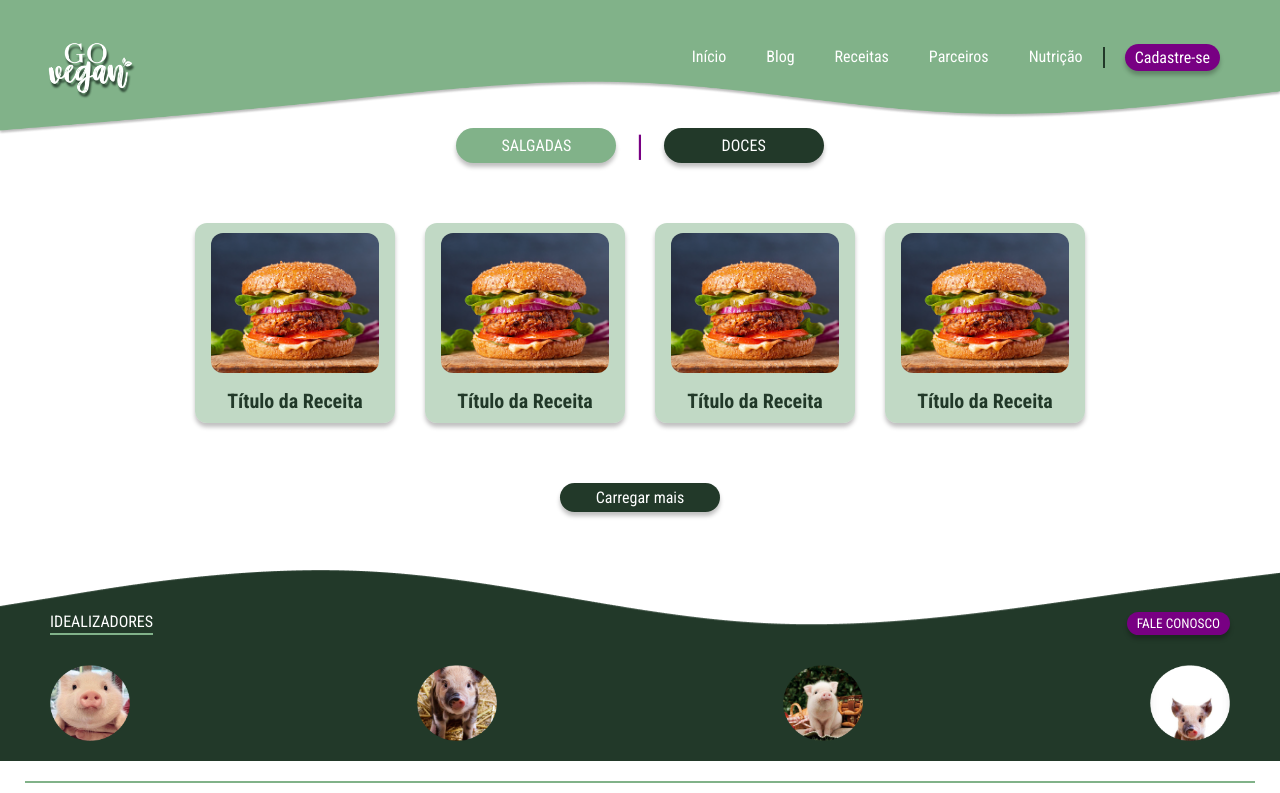
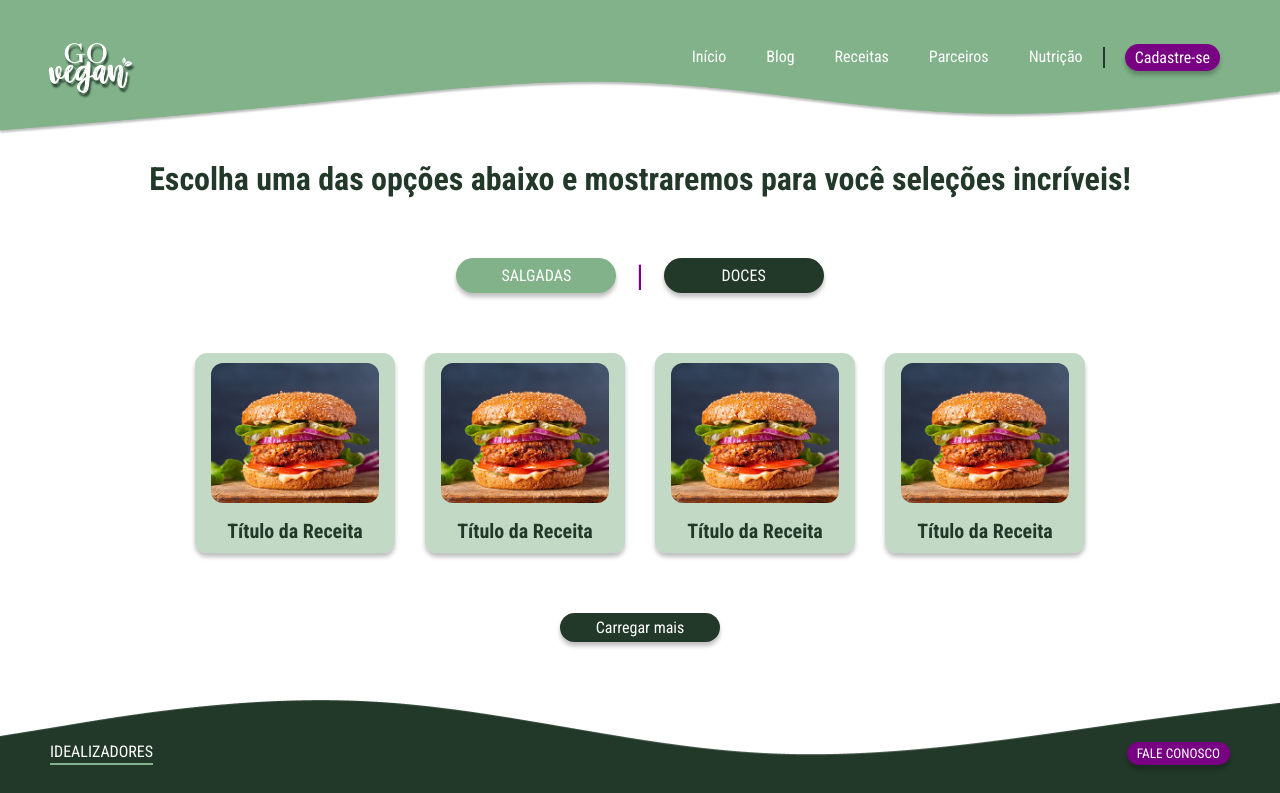
Before and after one commit to julianasinnott/goVegan, a React (Vite) app: page /receitas in a window 1280 px wide. Shown: the top 793 px of the page. Built offline with nearby package versions, Linux system fonts and the light colour scheme.

Commit message:
refactor: adjust distance from top after changing header to fixed position

```diff
--- a/src/Routes/NutritionPage/index.css
+++ b/src/Routes/NutritionPage/index.css
@@ -5,6 +5,7 @@
   text-align: center;
   gap: 40px;
   padding: 50px 30px;
+  margin-top: 130px;
 }
 
 .nutrition__title,
--- a/src/Routes/PartnersPage/index.css
+++ b/src/Routes/PartnersPage/index.css
@@ -6,6 +6,7 @@
   gap: 40px;
   padding: 30px 80px;
   color: var(--secundary);
+  margin-top: 130px;
 }
 
 .partners__section {
--- a/src/Routes/RecipesPage/index.css
+++ b/src/Routes/RecipesPage/index.css
@@ -6,6 +6,7 @@
   text-align: center;
   padding: 30px 80px;
   color: var(--secundary);
+  margin-top: 130px;
 }
 
 .recipes__select-section {
```
